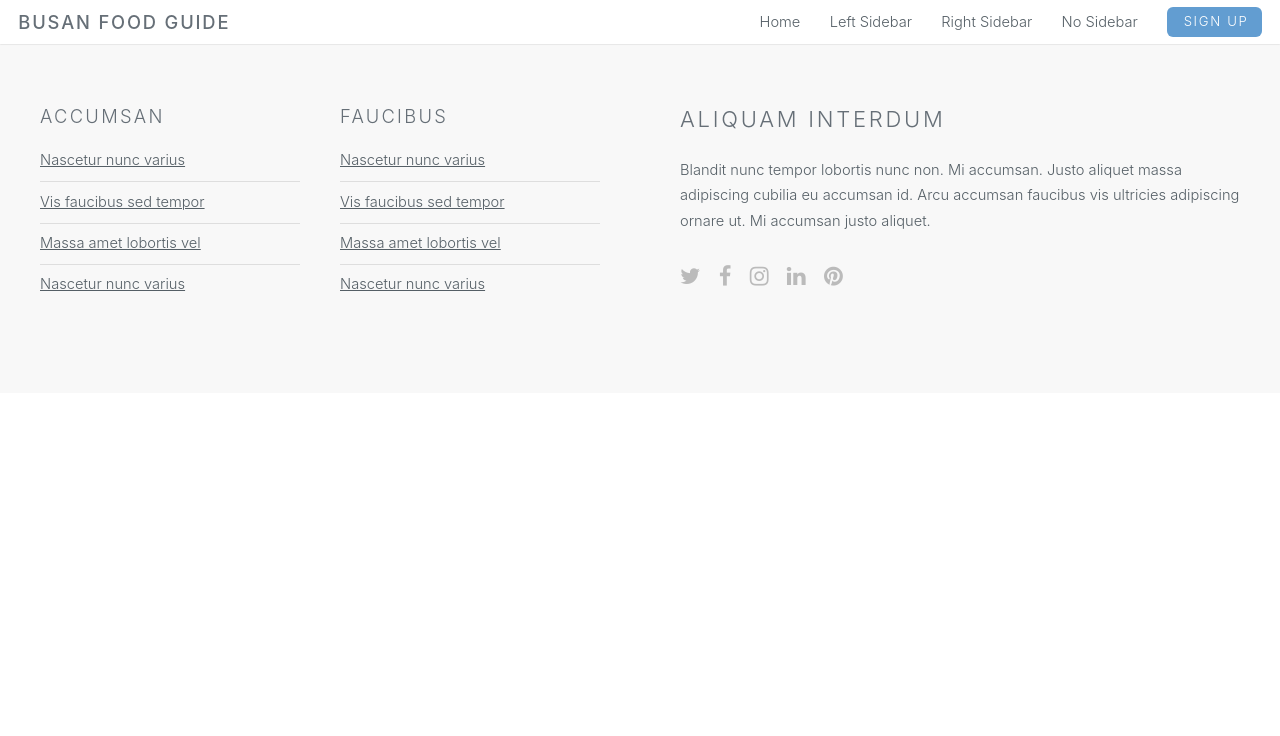
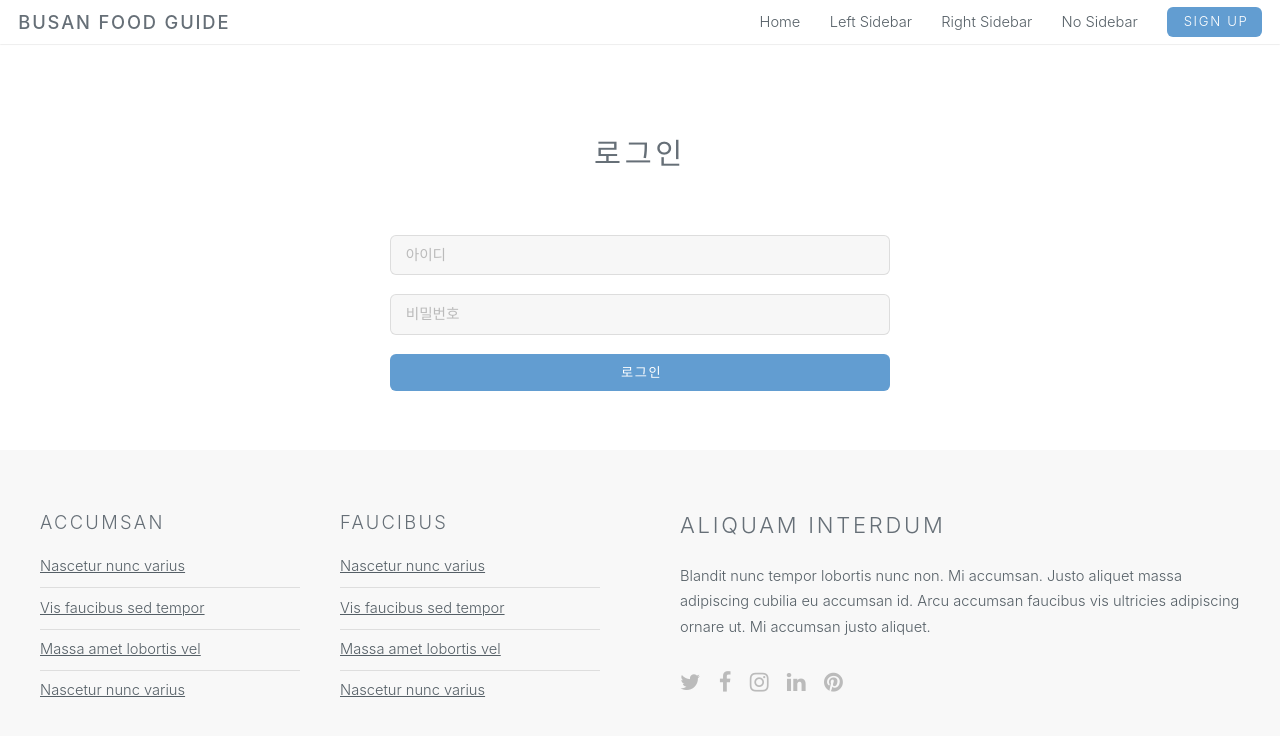
Before and after one commit to hare211/react-busan-food, a React (Create React App) app: page /login in a window 1280 px wide. Shown: the top 736 px of the page. Built offline with nearby package versions, Linux system fonts and the light colour scheme.

Commit message:
회원가입, 로그인 구현

```diff
--- a/src/App.tsx
+++ b/src/App.tsx
@@ -3,6 +3,7 @@ import Home from "./components/main/Home";
 import Footer from "./components/main/Footer";
 import Header from "./components/main/Header";
 import Register from "./components/users/Register";
+import Login from "./components/users/Login";
 
 function App() {
   return (
@@ -11,6 +12,7 @@ function App() {
       <Routes>
         <Route path="/" element={<Home />} />
         <Route path="/register" element={<Register />} />
+        <Route path="/login" element={<Login />} />
       </Routes>
       <Footer />
     </Router>
--- a/src/components/main/Header.tsx
+++ b/src/components/main/Header.tsx
@@ -1,15 +1,29 @@
+import {Link} from "react-router-dom";
+import { useAuth } from "../../hooks/useAuth";
+import * as FaIcons from "react-icons/fa";
+
 const Header = () => {
+    const { isLoggedIn } = useAuth();
+
     return (
         <>
             <header id="header" className="skel-layers-fixed">
-                <h1><a href="#">Busan Food Guide</a></h1>
+                <h1><Link to="/">Busan Food Guide</Link></h1>
                 <nav id="nav">
                     <ul>
-                        <li><a href="index.html">Home</a></li>
+                        <li><Link to="/">Home</Link></li>
                         <li><a href="left-sidebar.html">Left Sidebar</a></li>
                         <li><a href="right-sidebar.html">Right Sidebar</a></li>
                         <li><a href="no-sidebar.html">No Sidebar</a></li>
-                        <li><a href="#" className="button special">Sign Up</a></li>
+                        {!isLoggedIn ? (
+                            <li><Link to="/register" className="button special">Sign Up</Link></li>
+                        ) : (
+                            <li>
+                                <Link to="/profile">
+                                    <FaIcons.FaUserCircle size={24} style={{verticalAlign: "sub"}}/>
+                                </Link>
+                            </li>
+                        )}
                     </ul>
                 </nav>
             </header>
--- a/src/components/main/Home.tsx
+++ b/src/components/main/Home.tsx
@@ -1,5 +1,7 @@
 import {useEffect, useState} from "react";
 import apiClient from "../../http-commons";
+import {Link} from "react-router";
+import {useAuth} from "../../hooks/useAuth";
 
 interface Food {
     fno: number;
@@ -19,8 +21,8 @@ interface Food {
 
 const Home = () => {
 
-
     const [highScoreFoods, setHighScoreFoods] = useState<Food[]>([]);
+    const { isLoggedIn } = useAuth();
 
     useEffect(() => {
         const fetchHighScoreFoods = async () => {
@@ -44,10 +46,12 @@ const Home = () => {
                     <p>
                         Find the Best Places to Eat — Tried, Tested, and Loved
                     </p>
-                    <ul className="actions">
-                        <li><a href="#content" className="button big special">Sign Up</a></li>
-                        <li><a href="#elements" className="button big alt">Learn More</a></li>
-                    </ul>
+                    {!isLoggedIn && (
+                        <ul className="actions">
+                            <li><Link to={"/register"} className="button big special">Sign Up</Link></li>
+                            <li><a href="#elements" className="button big alt">Learn More</a></li>
+                        </ul>
+                    )}
                 </div>
             </section>
 
--- /dev/null
+++ b/src/components/users/Login.tsx
@@ -0,0 +1,89 @@
+import React, { useState } from "react";
+import { useMutation } from "@tanstack/react-query";
+import {useNavigate} from "react-router-dom";
+import apiClient from "../../http-commons";
+
+
+interface LoginForm {
+    username: string;
+    password: string;
+}
+
+interface LoginResponse {
+    token: string;
+    username: string;
+    nickname: string;
+}
+
+const Login = () => {
+    const navigate = useNavigate();
+
+    const [form, setForm] = useState<LoginForm>({
+        username: "",
+        password: "",
+    });
+
+    const mutation = useMutation<LoginResponse, Error, LoginForm>({
+        mutationFn: async (form) => {
+            const res = await apiClient.post("/api/users/login", form);
+            return res.data;
+        },
+        onSuccess: (data) => {
+            localStorage.setItem("token", data.token);
+            localStorage.setItem("username", data.username);
+            localStorage.setItem("nickname", data.nickname);
+
+            alert("로그인 성공");
+            navigate("/");
+        },
+        onError: () => {
+            alert("로그인 실패: 아이디 또는 비밀번호 확인");
+        },
+    });
+
+    const handleChange = (e: React.ChangeEvent<HTMLInputElement>) => {
+        const {name, value} = e.target;
+        setForm((prev) => ({...prev, [name]: value}));
+    };
+
+    const handleSubmit = (e: React.ChangeEvent<HTMLFormElement>) => {
+        e.preventDefault();
+        mutation.mutate(form);
+    };
+
+    return (
+        <section className="wrapper style1">
+            <div className="container">
+                <header className="major">
+                    <h2>로그인</h2>
+                </header>
+                <form onSubmit={handleSubmit} style={{ maxWidth: "500px", margin: "0 auto", display: "flex", flexDirection: "column", gap: "1.2rem" }}>
+                    <input
+                        type="text"
+                        name="username"
+                        value={form.username}
+                        onChange={handleChange}
+                        placeholder="아이디"
+                        required
+                    />
+                    <input
+                        type="password"
+                        name="password"
+                        value={form.password}
+                        onChange={handleChange}
+                        placeholder="비밀번호"
+                        required
+                    />
+                    <input
+                        type="submit"
+                        value={mutation.isPending ? "로그인 중..." : "로그인"}
+                        className="special"
+                        disabled={mutation.isPending}
+                    />
+                </form>
+            </div>
+        </section>
+    );
+};
+
+export default Login;
--- a/src/components/users/Register.tsx
+++ b/src/components/users/Register.tsx
@@ -1,5 +1,6 @@
 import { useState } from "react";
 import { useMutation } from "@tanstack/react-query";
+import { useNavigate } from "react-router-dom";
 import apiClient from "../../http-commons";
 
 interface RegisterForm {
@@ -10,6 +11,8 @@ interface RegisterForm {
 }
 
 const Register = () => {
+    const navigate = useNavigate();
+
     const [form, setForm] = useState<RegisterForm>({
         username: "",
         password: "",
@@ -24,6 +27,7 @@ const Register = () => {
         },
         onSuccess: () => {
             alert("회원가입 완료");
+            navigate("/");
         },
         onError: () => {
             alert("회원가입 실패");
@@ -45,7 +49,6 @@ const Register = () => {
             <div className="container">
                 <header className="major">
                     <h2>회원가입</h2>
-                    <p>간단한 정보 입력으로 시작해 보세요</p>
                 </header>
 
                 <form
--- /dev/null
+++ b/src/hooks/useAuth.ts
@@ -0,0 +1,12 @@
+import { useState, useEffect } from 'react';
+
+export const useAuth = () => {
+    const [isLoggedIn, setIsLoggedIn] = useState(false);
+
+    useEffect(() => {
+        const token = localStorage.getItem('token');
+        setIsLoggedIn(!!token);
+    }, []);
+
+    return { isLoggedIn };
+};
```
Also changed, not shown: package.json (+8 -7 lines), 1 other file (tests, documents, lock files or other folders).
